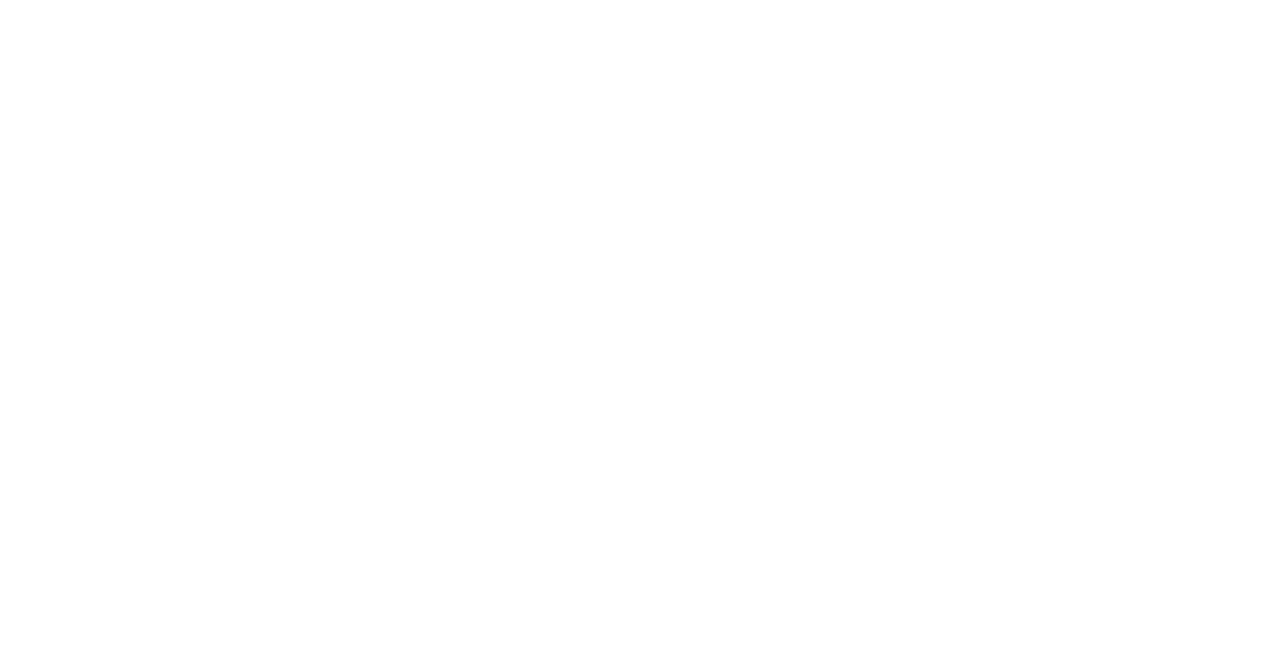
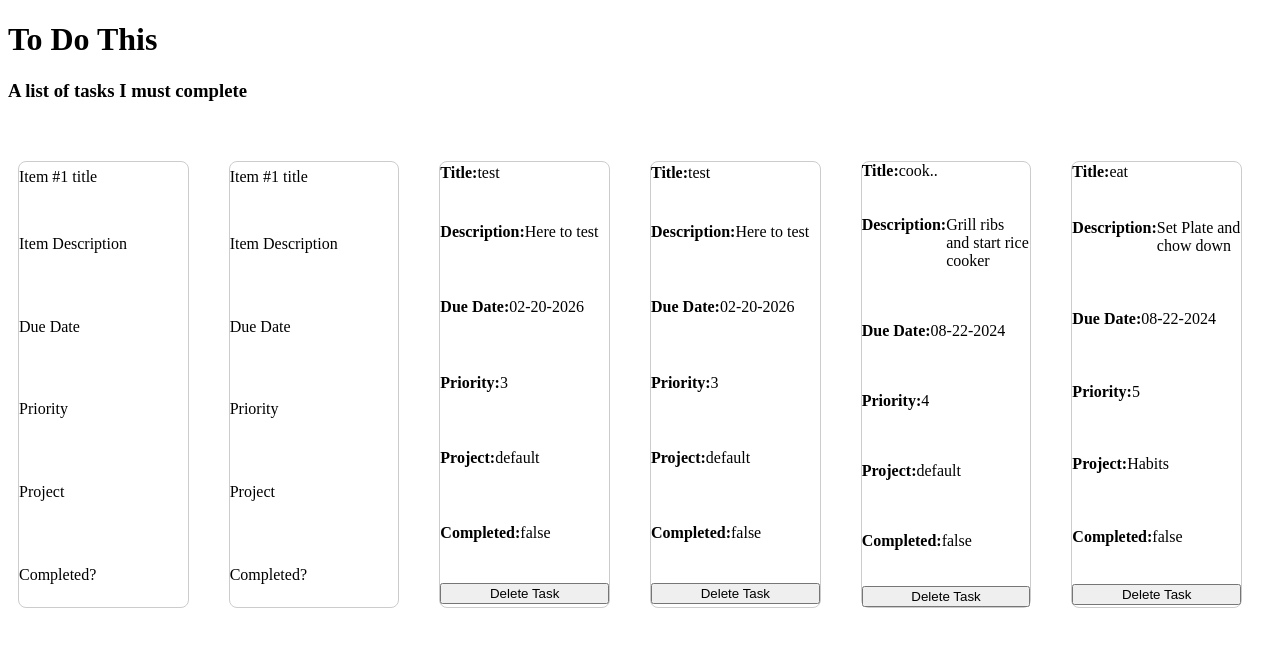
Before and after one commit to Reggiezu/ToDoThis, a plain HTML site: page index.html in a window 1280 px wide. Drawn offline with Linux system fonts and the light colour scheme.

Commit message:
Feat: Added rendering

```diff
--- a/index.html
+++ b/index.html
@@ -3,9 +3,32 @@
 <head>
     <meta charset="UTF-8">
     <meta name="viewport" content="width=device-width, initial-scale=1.0">
-    <title>Document</title>
+    <title>ToDoThis</title>
+    <link rel="stylesheet" href="style.css">
 </head>
 <body>
+    <div id="Header">
+        <h1 id="title">To Do This</h1>
+        <h3>A list of tasks I must complete</h3>
+    </div>
+    <div id="Item-List" class="Card-Holder">
+        <div id="Task-Card" class="card">
+            <span id="Task-Title" class="cardItem">Item #1 title</span>
+            <p id="Task-Description" class="cardItem">Item Description</p>
+            <p id="Task-DueDate" class="cardItem">Due Date</p>
+            <p id="Task-Priority" class="cardItem">Priority</p>
+            <p id="Task-Project" class="cardItem">Project</p>
+            <p id="Task-Completion" class="cardItem">Completed? </p>
+        </div>
+        <div id="Task-Card2" class="card">
+                <span id="Task-Title2" class="cardItem">Item #1 title</span>
+                <p id="Task-Description2" class="cardItem">Item Description</p>
+                <p id="Task-DueDate2" class="cardItem">Due Date</p>
+                <p id="Task-Priority2" class="cardItem">Priority</p>
+                <p id="Task-Project2" class="cardItem">Project</p>
+                <p id="Task-Completion2" class="cardItem">Completed? </p>
+            </div>
+    </div>
 
 </body>
 <script src="main.js"></script>
--- a/main.js
+++ b/main.js
@@ -1,6 +1,6 @@
-// ToDo List //
+// ****ToDo List ****
 
-// List state functions
+// ***List state functions***
 const toDoList = (function(){
 let projects=["default","Java"]
 let itemList=[{
@@ -11,13 +11,21 @@ let itemList=[{
      priority:3,
      project:"default",
      complete:false
-}];
+},{
+    id:25,
+    title:"test",
+     description:"Here to test",
+     dueDate:"02-20-2026",
+     priority:3,
+     project:"default",
+     complete:false
+},];
 function newItem (title,
      description,
      dueDate,
      priority,
      project){
-    const id = crypto.randomUUID();
+    const id ="TID-" +crypto.randomUUID();
     const complete = false;
     title = titleCleaner(title);
     if (!priorityChecker(priority)){
@@ -90,7 +98,36 @@ return{
 };
 
 })();
+//****Rendering pieces ***
+const taskList = document.getElementById("Item-List")
+const taskCard = document.getElementById("Task-Card")
+const taskTitle = document.getElementById("Task-Title")
+const taskDescription = document.getElementById("Task-Description")
+const taskDueDate = document.getElementById("Task-DueDate")
+const taskPriority = document.getElementById("Task-Priority")
+const taskProject = document.getElementById("Task-Project")
+const taskCompletion = document.getElementById("Task-Completion")
+const delBtn = document.querySelectorAll("button")
+
+console.log("This is the first:" + taskList)
+
+function renderList() {
+    const list = toDoList.getList();
+     list.map((task) => taskList.innerHTML +=`<div id="Task-Card-${task.id}" class="card">
+            <span id="Task-Title-${task.id}" class="cardItem"><strong>Title: </strong> ${task.title} </span>
+            <p id="Task-Description-${task.id}" class="cardItem"><strong>Description: </strong> ${task.description}</p>
+            <p id="Task-DueDate-${task.id}" class="cardItem"><strong>Due Date: </strong> ${task.dueDate} </p>
+            <p id="Task-Priority-${task.id}" class="cardItem"><strong>Priority: </strong> ${task.priority}</p>
+            <p id="Task-Project-${task.id}" class="cardItem"><strong>Project: </strong> ${task.project}</p>
+            <p id="Task-Completion-${task.id}" class="cardItem"><strong> Completed: </strong >${task.complete} </p>
+            <button id="Task-Deletion-${task.id}" > Delete Task</button>
+        </div>`)
+}
+
+
 
 toDoList.newItem("  Cook.     .","Grill ribs and start rice cooker",'08-22-2024', 4)
 toDoList.newItem("Eat","Set Plate and chow down",'08-22-2024', 5, "Habits")
-toDoList.newItem("Eat","Set Plate and chow down",'08-22-2024', 90, "Habits")
+toDoList.newItem("testingError","My priority is wrong",'08-22-2024', 90, "Habits")
+
+renderList();
--- a/style.css
+++ b/style.css
@@ -0,0 +1,25 @@
+.Card-Holder{
+    display: flex;
+}
+.card{
+display: flex;
+flex-wrap: wrap;
+justify-content: space-around;
+gap: 20px;
+align-items: stretch;
+flex-direction: column;
+border: 1px solid #ccc;
+border-radius: 8px;
+margin: 40px 30px 10px 10px;
+width: 400px;
+}
+
+.cardItem{
+flex: 1 10px 50px;
+display: flex;
+
+}
+
+.hidden {
+     display: none;
+    }
```
